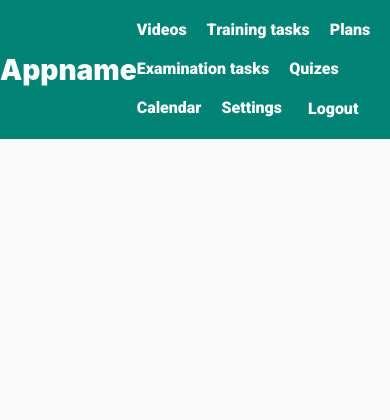
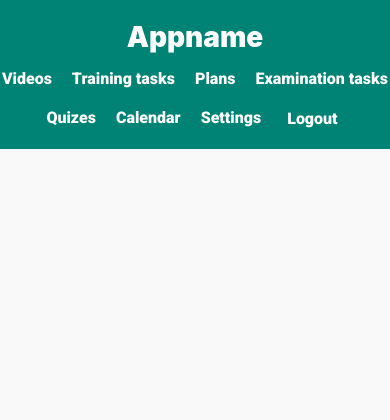
Before and after one commit to DorianWlodarczykZapas/TutorApp, a Django app: page /users/ in a window 390 px wide. Shown: the top 420 px of the page. Run offline with Django 4.2, Linux system fonts and the light colour scheme; the visitor is signed in with stand-in values (Sample User, id 1); parts of the project's set-up code (start-up, migrations or seed data) failed here and were passed over.

Commit message:
refactor: Added to navbar.css mobile devices settings

```diff
--- a/TutorApp/static/assets/css/navbar.css
+++ b/TutorApp/static/assets/css/navbar.css
@@ -37,3 +37,17 @@
 .nav-link-as-text:hover {
     text-decoration: underline;
 }
+
+@media (max-width: 768px) {
+    .container {
+
+        flex-direction: column;
+        gap: 15px;
+    }
+
+    .nav-links {
+
+        justify-content: center;
+        flex-wrap: wrap;
+    }
+}
```
